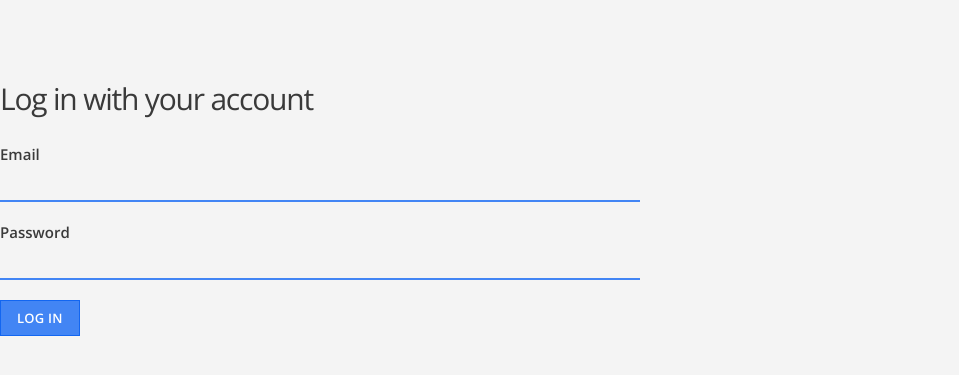
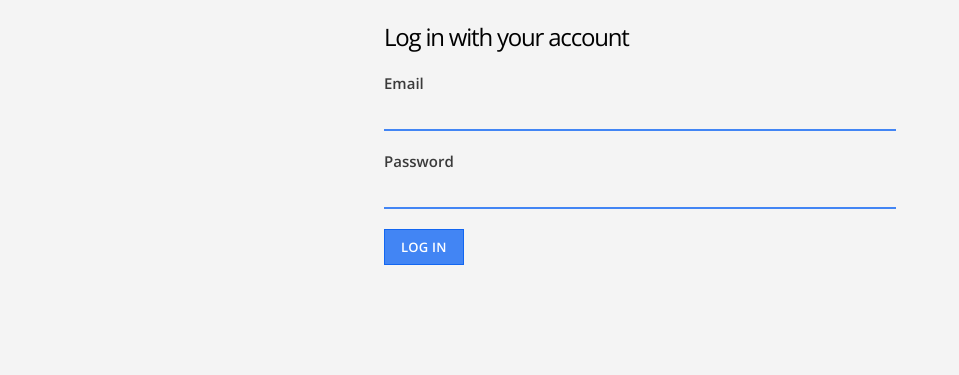
Before and after one commit to CherieCai/Flask, a Flask app: page /login in a window 1280 px wide. Shown: the part 115-490 px from the top of the page, without its empty margins (0-959 px from the left). Run offline with Flask 2, Linux system fonts and the light colour scheme; some libraries are stand-ins or nearby versions.

Commit message:
login style

```diff
--- a/static/css/main.css
+++ b/static/css/main.css
@@ -206,6 +206,11 @@ header {
   top: 53px;
 }
 
+.forms{
+  margin: auto;
+  width: 40%;
+}
+
 .form-group {
   margin-bottom: 20px;
 }
--- a/templates/login.html
+++ b/templates/login.html
@@ -2,11 +2,13 @@
 
 {% block content %}
 <main class = "container signup-section">
-  <div class = "section-content">
+
+  <div class='forms'>
   <h2> Log in with your account </h2>
 
   <form method = "POST" action = "/login">
   {{ form.hidden_tag() }}
+
 
         <div class="form-group">
           {{ form.email.label }}
@@ -34,8 +36,8 @@
 
     {{ form.submit(class="btn-primary") }}
     </form>
+    </div>
 
-  </div>
 </main>
 
 {% endblock %}
```
